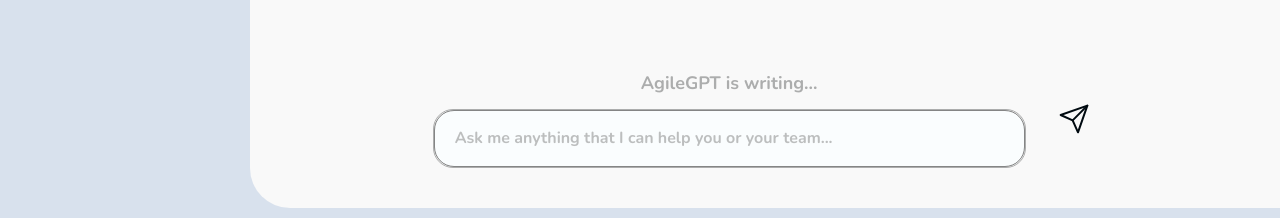
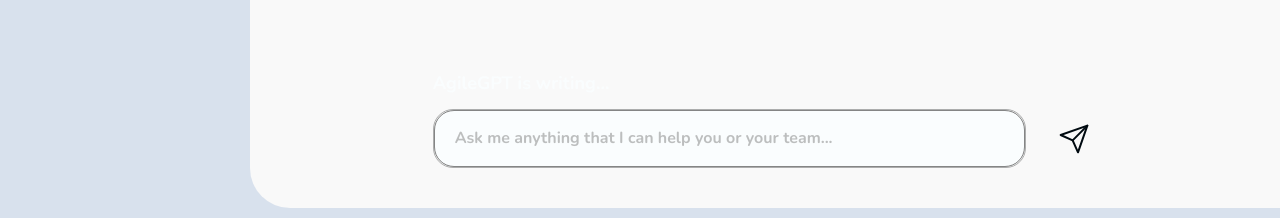
Before and after one commit to bohdan-mykhailenko/ui_ai-coach-chat, a React (Create React App) app: page /#/ in a window 1280 px wide. Shown: the part 550-768 px from the top of the page. Built offline with nearby package versions, Linux system fonts and the light colour scheme; no server answers.

Commit message:
fix styles and add scroll to bottom

```diff
--- a/src/components/ChatForm/ChatForm.tsx
+++ b/src/components/ChatForm/ChatForm.tsx
@@ -1,5 +1,4 @@
 import React, { useState } from 'react';
-import axios from 'axios';
 import {
   Grid,
   IconButton,
@@ -9,25 +8,18 @@
 } from '@mui/material';
 import { SendIcon } from '../../icons/SendIcon';
 import { addMessage } from '../../reducers/messagesSlice';
-import { Message } from '../../types/Message';
 import { useDispatch, useSelector } from 'react-redux';
 import { socketService } from '../../services/socketService';
 import { selectMessages } from '../../selectors/messagesSelector';
+import { getLastMessageId } from '../../helpers/getLastMessageId';
 
 export const ChatForm: React.FC = () => {
   const dispatch = useDispatch();
   const theme = useTheme();
   const [inputText, setInputText] = useState('');
-
   const messages = useSelector(selectMessages);
 
-  const getLastMessageId = () => {
-    return messages[messages.length - 1]?.id || 0;
-  };
-
-  const isMessageInStore = (id: number | undefined) => {
-    return messages.some((message) => message.id === id);
-  };
+  const [isResponseLoading, setIsResponseLoading] = useState(false);
 
   const handleInputChange = (e: React.ChangeEvent<HTMLInputElement>) => {
     setInputText(e.target.value);
@@ -46,7 +38,7 @@
     };
 
     const newUserMessage = {
-      id: getLastMessageId() + 1,
+      id: getLastMessageId(messages) + 1,
       ...messageDto,
     };
 
@@ -55,10 +47,13 @@
     socketService.sendMessageToOpenAI(messageDto);
 
     setInputText('');
+
+    setIsResponseLoading(true);
   };
 
   socketService.onOpenAIResponse((data) => {
     dispatch(addMessage(data));
+    setIsResponseLoading(false);
   });
 
   return (
@@ -80,6 +75,38 @@
         }}
       >
         <Grid
+          sx={{
+            width: '100%',
+          }}
+        >
+          <Typography
+            variant="h4"
+            color={
+              isResponseLoading
+                ? theme.palette.gray.main
+                : theme.palette.white.main
+            }
+            sx={{
+              marginBottom: '12px',
+
+              textAlign: 'left',
+
+              [theme.breakpoints.down('md')]: {
+                marginBottom: '9px',
+                fontSize: '16px',
+              },
+
+              [theme.breakpoints.down('xs')]: {
+                marginBottom: '6px',
+
+                fontSize: '14px',
+              },
+            }}
+          >
+            AgileGPT is writing...
+          </Typography>
+        </Grid>
+        <Grid
           item
           sx={{
             flex: 1,
@@ -99,26 +126,6 @@
             },
           }}
         >
-          <Typography
-            variant="h4"
-            color={theme.palette.gray.main}
-            sx={{
-              marginBottom: '12px',
-
-              [theme.breakpoints.down('md')]: {
-                marginBottom: '9px',
-                fontSize: '16px',
-              },
-
-              [theme.breakpoints.down('xs')]: {
-                marginBottom: '6px',
-
-                fontSize: '14px',
-              },
-            }}
-          >
-            AgileGPT is writing...
-          </Typography>
           <TextField
             type="text"
             value={inputText}
--- a/src/components/ChatHistory/ChatHistory.tsx
+++ b/src/components/ChatHistory/ChatHistory.tsx
@@ -1,4 +1,4 @@
-import React from 'react';
+import React, { useEffect, useRef, useState } from 'react';
 import { useDispatch, useSelector } from 'react-redux';
 import { selectMessages } from '../../selectors/messagesSelector';
 import { Grid, Typography, useTheme } from '@mui/material';
@@ -16,11 +16,22 @@
   const messages = useSelector(selectMessages);
   const isEmptyHistory = messages.length === 0;
 
+  const [hasFetchedMessages, setHasFetchedMessages] = useState(false);
+
   const { error, isLoading } = useQuery('messages', getAllMessages, {
+    enabled: !hasFetchedMessages,
     onSuccess: (data) => {
       dispatch(setMessages(data));
+      setHasFetchedMessages(true);
     },
   });
+  const chatListRef = useRef<HTMLDivElement>(null);
+
+  useEffect(() => {
+    if (chatListRef.current) {
+      chatListRef.current.scrollIntoView(false);
+    }
+  }, [messages]);
 
   if (isLoading) {
     return <Loader />;
@@ -31,7 +42,7 @@
   }
 
   return (
-    <Grid>
+    <Grid ref={chatListRef}>
       {isEmptyHistory ? (
         <Grid>
           <Typography
--- a/src/consts/api.ts
+++ b/src/consts/api.ts
@@ -1 +1 @@
-export const API_URL = 'http://localhost:5000/api';
+export const API_URL = 'http://localhost:5000';
--- /dev/null
+++ b/src/helpers/getLastMessageId.ts
@@ -0,0 +1,5 @@
+import { Message } from '../types/Message';
+
+export const getLastMessageId = (messages: Message[]) => {
+  return messages[messages.length - 1]?.id || 0;
+};
--- a/src/reducers/messagesSlice.ts
+++ b/src/reducers/messagesSlice.ts
@@ -24,7 +24,7 @@
     addMessage: (state, action: PayloadAction<Message>) => {
       const newMessage = action.payload;
 
-      const isMessageExist = state.messages.find(
+      const isMessageExist = state.messages.some(
         (message) => message.id === newMessage.id,
       );
 
```
